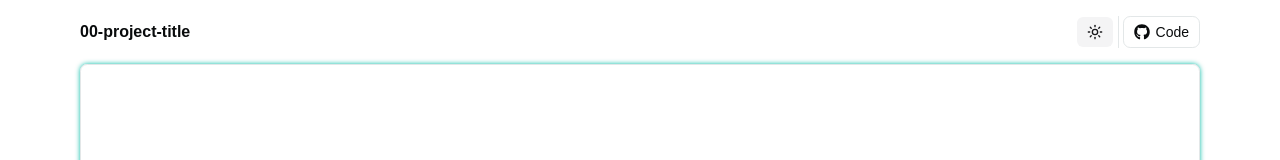
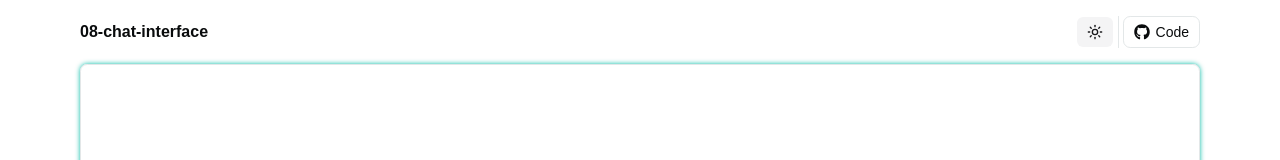
Before and after one commit to davePawww/rws-chat-interface, a React (Vite) app: page / in a window 1280 px wide. Shown: the top 160 px of the page. Built offline with nearby package versions, Linux system fonts and the light colour scheme.

Commit message:
refactor: changed titles - package.json, index.html, header.tsx - added link to the code - workspace yaml to approve builds(part of pnpm security)

```diff
--- a/index.html
+++ b/index.html
@@ -4,7 +4,7 @@
     <meta charset="UTF-8" />
     <link rel="icon" type="image/svg+xml" href="/favicon.svg" />
     <meta name="viewport" content="width=device-width, initial-scale=1.0" />
-    <title>react-ts-scaffold</title>
+    <title>08-chat-interface</title>
   </head>
   <body>
     <div id="root"></div>
--- a/package.json
+++ b/package.json
@@ -1,7 +1,7 @@
 {
-  "name": "rws-scaffold",
+  "name": "08-chat-interface",
   "private": true,
-  "version": "0.0.0",
+  "version": "1.0.0",
   "type": "module",
   "scripts": {
     "dev": "vite",
--- /dev/null
+++ b/pnpm-workspace.yaml
@@ -0,0 +1,4 @@
+allowBuilds:
+  esbuild: true
+  msw: true
+  unrs-resolver: true
--- a/src/components/layout/header.tsx
+++ b/src/components/layout/header.tsx
@@ -17,14 +17,18 @@ export default function Header() {
       transition={{ duration: 0.8, ease: 'easeIn' }}
       className="flex flex-col items-center justify-between gap-1.5 md:flex-row md:gap-0"
     >
-      <h1 className="font-semibold">00-project-title</h1>
+      <h1 className="font-semibold">08-chat-interface</h1>
       <div className="flex items-center gap-1">
         <Button variant={'secondary'} onClick={toggleTheme} aria-label="Toggle theme">
           {theme === 'light' ? <SunIcon /> : <MoonIcon />}
         </Button>
         <Separator orientation="vertical" />
-        <Button variant={'outline'} asChild>
-          <a href="https://www.x.com" target="_blank" rel="noopener noreferrer">
+        <Button variant="outline" asChild>
+          <a
+            href="https://github.com/davePawww/rws-chat-interface"
+            target="_blank"
+            rel="noopener noreferrer"
+          >
             <FaGithub /> Code
           </a>
         </Button>
```
